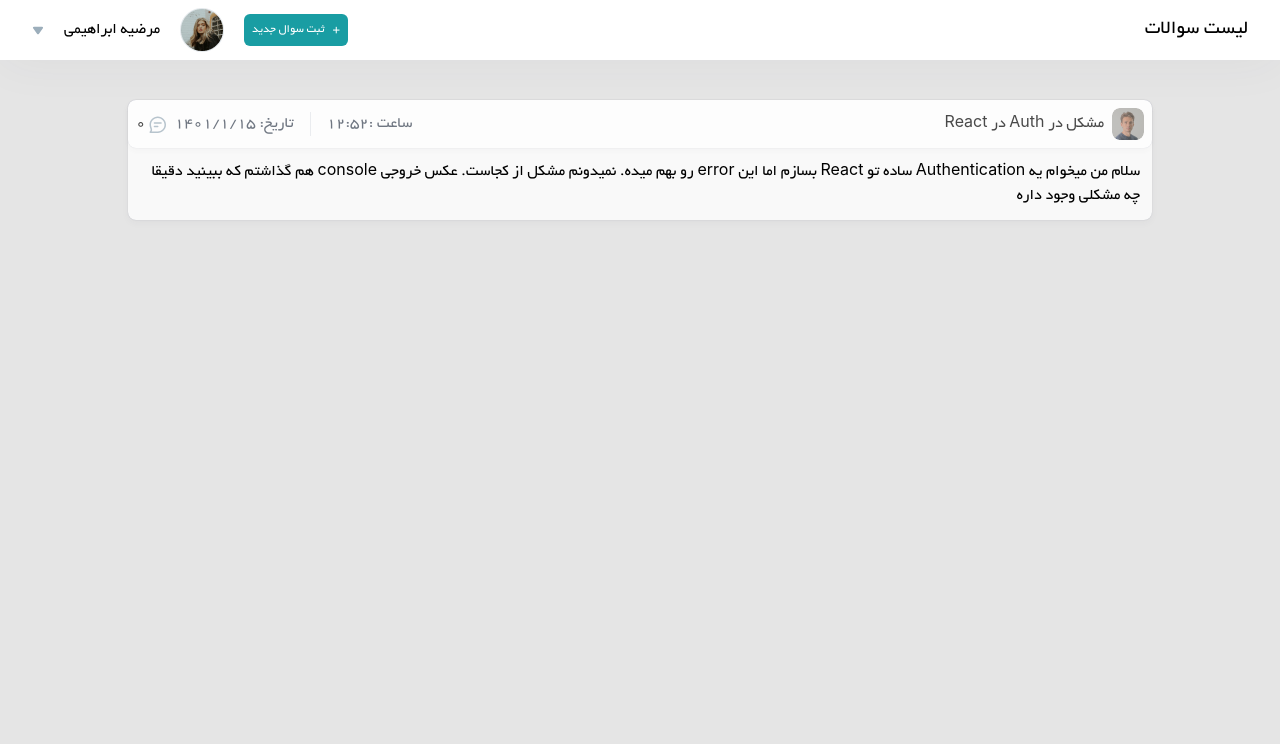
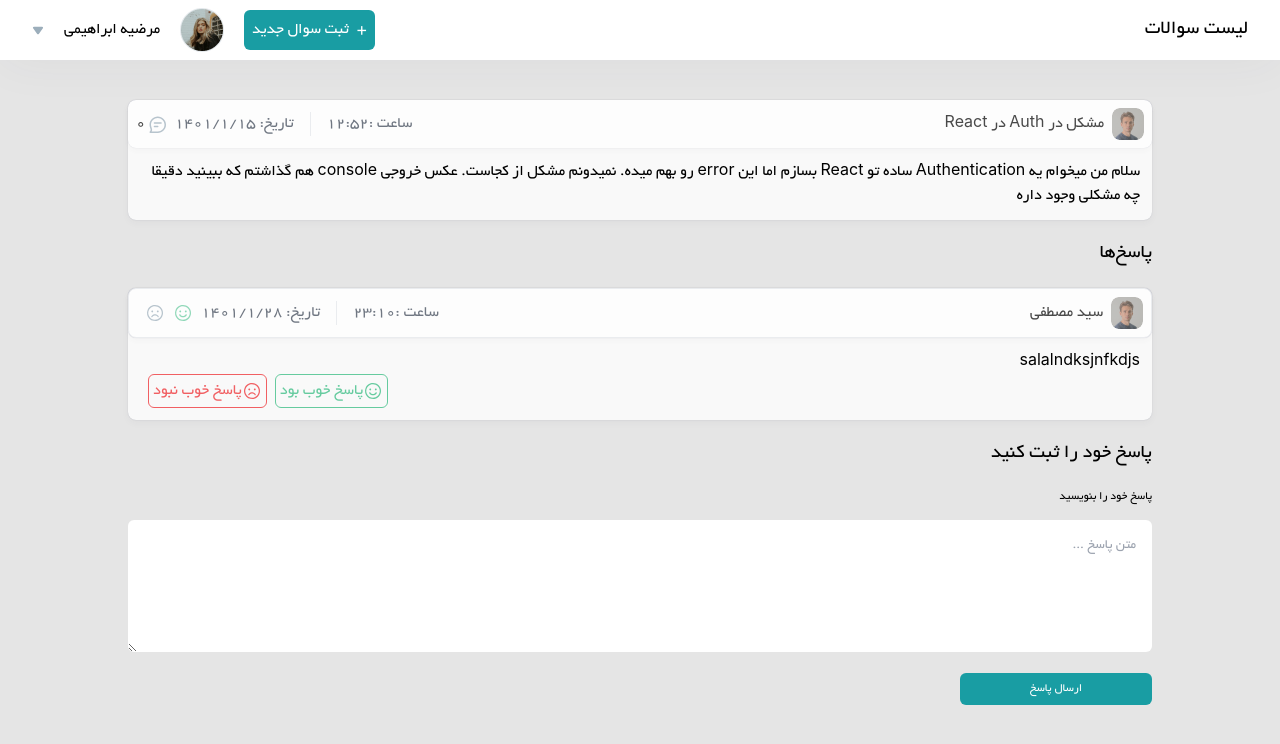
Before and after one commit to Mehrdadkf9/Dataak-developer-test, a React (Create React App) app: page /1 in a window 1280 px wide. Shown: the top 744 px of the page. Built offline with nearby package versions, Linux system fonts and the light colour scheme; data requests are answered from the project's data file.

Commit message:
Add Answers provider and getAnswers in api folder

```diff
--- a/data/db.json
+++ b/data/db.json
@@ -13,6 +13,13 @@
       "id": 1,
       "body": "some comment",
       "postId": 1
+    },
+    {
+      "content": "salalndksjnfkdjs",
+      "time": "23:10",
+      "date": "۱۴۰۱/۱/۲۸",
+      "scope": 1,
+      "id": 2
     }
   ],
   "profile": {
--- a/src/api/api.js
+++ b/src/api/api.js
@@ -6,5 +6,10 @@ export const getQuestions = () => axios.get(`${SERVER}/posts`);
 
 export const getQuestionsDetail = (id) => axios.get(`${SERVER}/posts/${id}`);
 
+export const getAnswers = () => axios.get(`${SERVER}/answers`);
+
 export const postQuestion = (question) =>
   axios.post(`${SERVER}/posts`, { ...question });
+
+export const postAnswer = (answer, id) =>
+  axios.post(`${SERVER}/answers/`, { ...answer, scope: id });
--- /dev/null
+++ b/src/components/addAnswer/AddAnswer.jsx
@@ -0,0 +1,58 @@
+import { useState } from "react";
+import { useAnswersActions } from "../../context/AnswersProvider";
+
+const AddAnswer = ({ id }) => {
+  const { addAnswer } = useAnswersActions();
+  const [newAnswer, setNewAnswer] = useState({
+    content: "",
+    time: "",
+    date: "",
+  });
+
+  const time = new Date().toLocaleTimeString("en-US", {
+    hour: "2-digit",
+    minute: "2-digit",
+    hour12: false,
+  });
+
+  const date = new Date().toLocaleDateString("fa-IR");
+
+  const changeHandler = (e) => {
+    e.preventDefault();
+    setNewAnswer({
+      ...newAnswer,
+      [e.target.name]: e.target.value,
+      time: time,
+      date: date,
+    });
+  };
+
+  const addNewAnswer = () => {
+    setNewAnswer({ ...newAnswer });
+    addAnswer(newAnswer, id);
+  };
+
+  return (
+    <div className="mb-10">
+      <h1 className="text-xl mb-4">پاسخ خود را ثبت کنید</h1>
+      <form>
+        <label className="text-xs">پاسخ خود را بنویسید</label>
+        <textarea
+          name="content"
+          placeholder="متن پاسخ ..."
+          rows={5}
+          className="w-full rounded-md p-4 text-sm mt-3 mb-3"
+          onChange={changeHandler}
+        ></textarea>
+        <button
+          className="bg-dataakPrimary text-white rounded-md w-48 p-2 text-xs "
+          onClick={addNewAnswer}
+        >
+          ارسال پاسخ
+        </button>
+      </form>
+    </div>
+  );
+};
+
+export default AddAnswer;
--- a/src/components/addQuestion/AddQuestion.jsx
+++ b/src/components/addQuestion/AddQuestion.jsx
@@ -1,17 +1,49 @@
+import Close from "../../assets/icons/Close";
 import { useState } from "react";
-import Close from "./../../assets/icons/Close";
+import { useQuestionsActions } from "./../../context/QuestionsProvider";
 const AddQuestion = () => {
   const [showModal, setShowModal] = useState(false);
+  const [newQuestion, setNewQuestion] = useState({
+    title: "",
+    content: "",
+    time: "",
+    date: "",
+  });
+
+  const { addQuestion } = useQuestionsActions();
+
+  const time = new Date().toLocaleTimeString("en-US", {
+    hour: "2-digit",
+    minute: "2-digit",
+    hour12: false,
+  });
+
+  const date = new Date().toLocaleDateString("fa-IR");
+
+  const changeHandler = (e) => {
+    setNewQuestion({
+      ...newQuestion,
+      [e.target.name]: e.target.value,
+      time: time,
+      date: date,
+    });
+  };
+
+  const addNew = () => {
+    addQuestion(newQuestion);
+    setShowModal(false);
+  };
+
   return (
     <>
       <button
         onClick={() => setShowModal(true)}
-        className="bg-dataakPrimary text-white rounded-md p-2 text-xs"
+        className="bg-dataakPrimary text-white rounded-md p-2"
       >
         <span className="ml-2">+</span>
         ثبت سوال جدید
       </button>
-      {showModal && (
+      {showModal ? (
         <>
           <div className="w-full h-full bg-gray-500 opacity-40 absolute left-0 top-0 z-10"></div>
           <div className="absolute w-full flex flex-col items-center justify-center left-0 top-1/4 z-50">
@@ -31,12 +63,14 @@ const AddQuestion = () => {
                 <input
                   className="border-dataakGray border rounded-md mt-2 pr-3"
                   type="text"
+                  onChange={changeHandler}
                   name="title"
                 />
                 <label>متن سوال</label>
                 <textarea
                   className="border-dataakGray border rounded-md mt-2 pr-3"
                   type="text"
+                  onChange={changeHandler}
                   name="content"
                 />
               </div>
@@ -47,15 +81,19 @@ const AddQuestion = () => {
                 >
                   انصراف
                 </button>
-                <button className="bg-dataakPrimary text-white rounded-md p-2">
+                <button
+                  onClick={addNew}
+                  className="bg-dataakPrimary text-white rounded-md p-2"
+                >
                   ایجاد سوال
                 </button>
               </div>
             </div>
           </div>
         </>
-      )}
+      ) : null}
     </>
   );
 };
+
 export default AddQuestion;
--- /dev/null
+++ b/src/components/answers/AnswersCard.jsx
@@ -0,0 +1,49 @@
+import React from "react";
+import user from "./../../assets/images/user.png";
+import Happy from "./../../assets/icons/Happy";
+import Sad from "../../assets/icons/Sad";
+
+const AnswersCard = ({ answer }) => {
+  console.log(answer);
+  return (
+    <>
+      <header className="shadow-modal border rounded-lg opacity-70 bg-white flex justify-between p-2">
+        <div className="flex items-center">
+          <img
+            className="rounded-lg ml-2"
+            src={user}
+            alt="user"
+            width={32}
+            height={32}
+          />
+          <h3>سید مصطفی</h3>
+        </div>
+        <div className="flex items-center">
+          <p className="border-l text-gray-700 ml-4 pl-4">
+            ساعت :{answer.time}
+          </p>
+          <p className="text-gray-700 pl-2">تاریخ: {answer.date}</p>
+          <Happy />
+          <span className="mr-1 ml-1">{answer.like}</span>
+          <Sad color="#9CAEBB" />
+          <span className="mr-1 ml-1">{answer.disLike}</span>
+        </div>
+      </header>
+      <section className="p-3">
+        <p>{answer.content}</p>
+        <div className="flex justify-end">
+          <button className="flex items-center ml-2 border p-1 border-dataakSuccess text-dataakSuccess rounded-md">
+            <Happy />
+            پاسخ خوب بود
+          </button>
+          <button className="flex items-center ml-2 border p-1 border-dataakError text-dataakError rounded-md">
+            <Sad color="#F16063" />
+            پاسخ خوب نبود
+          </button>
+        </div>
+      </section>
+    </>
+  );
+};
+
+export default AnswersCard;
--- /dev/null
+++ b/src/components/answers/AnswersCards.jsx
@@ -0,0 +1,34 @@
+import React from "react";
+import AddAnswer from "../addAnswer/AddAnswer";
+import AnswersCard from "./AnswersCard";
+
+const AnswersCards = ({ answers, question }) => {
+  const filteredAnswers = answers.filter(
+    (answer) => answer.scope === question.id
+  );
+  console.log(filteredAnswers);
+
+  return (
+    <div>
+      {filteredAnswers.length !== 0 && (
+        <h1 className="text-xl mb-5">پاسخ‌ها</h1>
+      )}
+
+      {filteredAnswers ? (
+        filteredAnswers.map((answer) => (
+          <div
+            key={answer.id}
+            className="shadow-modal bg-dataakWhite rounded-lg mb-5"
+          >
+            <AnswersCard answer={answer} />
+          </div>
+        ))
+      ) : (
+        <p>اولین پاسخ را ثبت کنید</p>
+      )}
+      <AddAnswer id={question.id} />
+    </div>
+  );
+};
+
+export default AnswersCards;
--- a/src/components/cards/Card.jsx
+++ b/src/components/cards/Card.jsx
@@ -24,7 +24,7 @@ const Card = ({ question, router }) => {
           <p className="text-gray-700 pl-2">تاریخ: {question.date}</p>
           <Comment />
           {question.answers ? (
-            <p className="mr-1"> {question.answers.length}</p>
+            <p className="mr-1">{question.answers.length}</p>
           ) : (
             <p className="mr-1"> 0 </p>
           )}
--- /dev/null
+++ b/src/context/AnswersProvider.jsx
@@ -0,0 +1,38 @@
+import { createContext, useContext, useState } from "react";
+import { postAnswer } from "../api/api";
+import { getAnswers } from "../api/api";
+
+const AnswersContext = createContext();
+const AnswersContextDispatcher = createContext();
+
+const AnswersProvider = ({ children }) => {
+  const [answers, setAnswers] = useState([]);
+
+  return (
+    <AnswersContext.Provider value={answers}>
+      <AnswersContextDispatcher.Provider value={setAnswers}>
+        {children}
+      </AnswersContextDispatcher.Provider>
+    </AnswersContext.Provider>
+  );
+};
+
+export default AnswersProvider;
+
+export const useAnswers = () => useContext(AnswersContext);
+
+export const useAnswersActions = () => {
+  const setAnswers = useContext(AnswersContextDispatcher);
+
+  const addAnswer = (answer, id) => {
+    postAnswer(answer, id)
+      .then(() => getAnswers())
+      .then((res) => setAnswers(res.data));
+  };
+
+  const updateAnswers = (data) => {
+    setAnswers(data);
+  };
+
+  return { updateAnswers, addAnswer };
+};
--- a/src/index.js
+++ b/src/index.js
@@ -4,13 +4,16 @@ import "./index.css";
 import App from "./App";
 import { BrowserRouter } from "react-router-dom";
 import QuestionsProvider from "./context/QuestionsProvider";
+import AnswersProvider from "./context/AnswersProvider";
 
 const root = ReactDOM.createRoot(document.getElementById("root"));
 root.render(
   <React.StrictMode>
     <BrowserRouter>
       <QuestionsProvider>
-        <App />
+        <AnswersProvider>
+          <App />
+        </AnswersProvider>
       </QuestionsProvider>
     </BrowserRouter>
   </React.StrictMode>
--- a/src/pages/QuestionDetails.jsx
+++ b/src/pages/QuestionDetails.jsx
@@ -1,15 +1,22 @@
 import React, { useEffect, useState } from "react";
+import AnswersCards from "../components/answers/AnswersCards";
 import Card from "../components/cards/Card";
 import TopBar from "../components/topBar/TopBar";
 import withRouter from "../components/withRouter/WithRouter";
-import { getQuestionsDetail } from "./../api/api";
+import { useAnswers, useAnswersActions } from "../context/AnswersProvider";
+import { getAnswers, getQuestionsDetail } from "./../api/api";
 
 const QuestionDetails = ({ router }) => {
   const [question, setQuestion] = useState({});
   const questionDetailId = router.params.id;
 
+  const { updateAnswers } = useAnswersActions();
+  const answers = useAnswers();
+  console.log(answers);
+
   useEffect(() => {
     getQuestionsDetail(questionDetailId).then((res) => setQuestion(res.data));
+    getAnswers().then((res) => updateAnswers(res.data));
   }, []);
 
   return (
@@ -23,6 +30,8 @@ const QuestionDetails = ({ router }) => {
           >
             <Card question={question} />
           </div>
+
+          <AnswersCards answers={answers} question={question} />
         </div>
       </div>
     </div>
```
